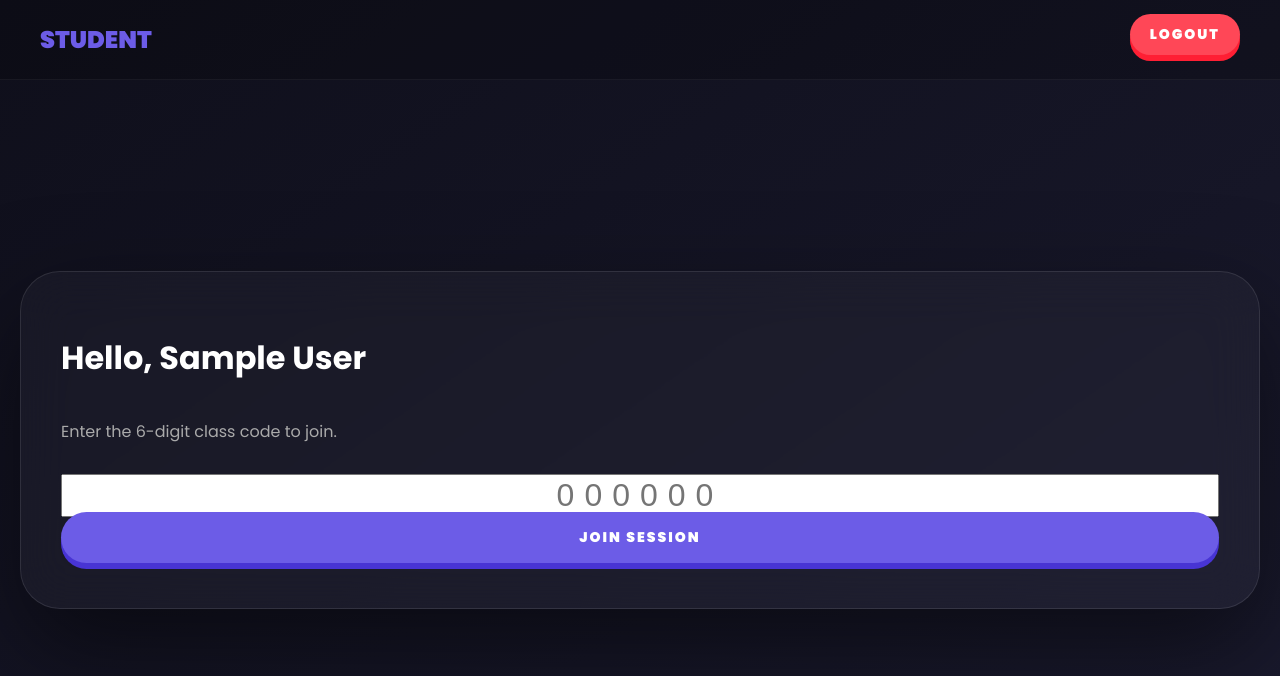
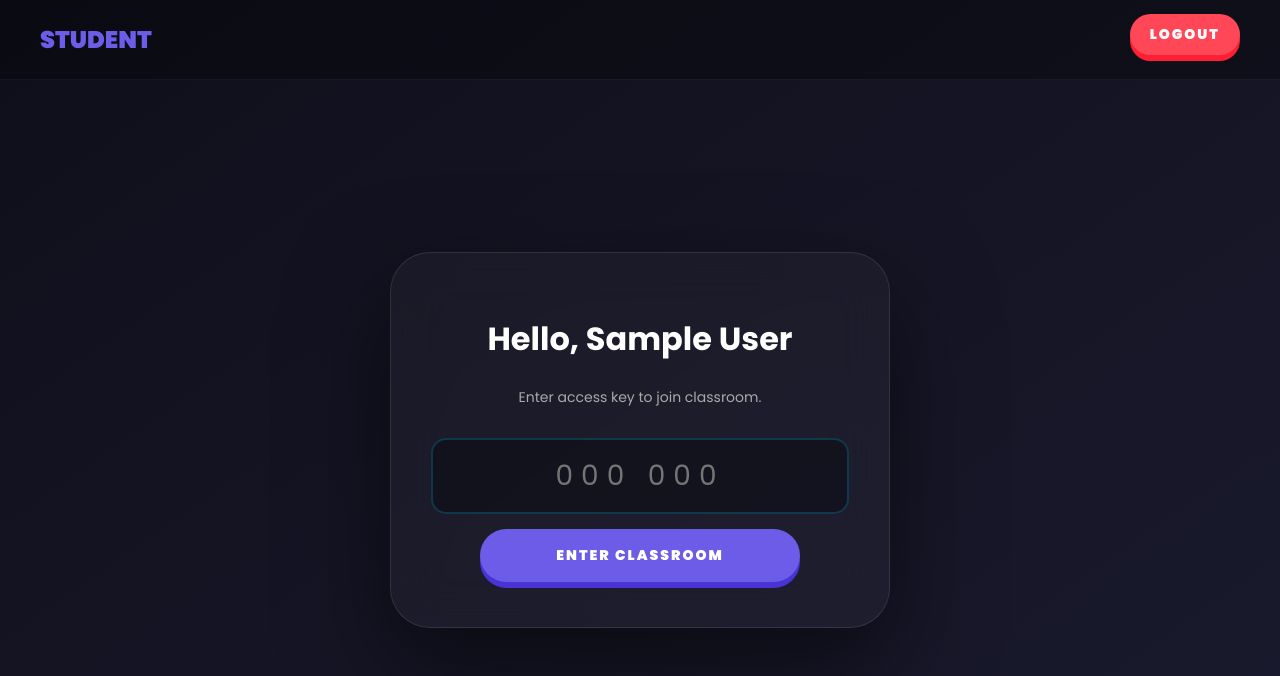
Before and after one commit to DEBOJYOTI-BAIN/Vi-Slides-second, a React (Vite) app in the folder vi-slides-frontend/: page /student in a window 1280 px wide. Shown: the top 676 px of the page. Built offline with nearby package versions, Linux system fonts and the light colour scheme; no server answers; sample sign-in values are in the browser's storage.

Commit message:
Dashboard UI fixed

```diff
--- a/vi-slides-frontend/src/index.css
+++ b/vi-slides-frontend/src/index.css
@@ -1,43 +1,49 @@
 @import url('https://fonts.googleapis.com/css2?family=Poppins:wght@300;400;700;900&display=swap');
 
-* { box-sizing: border-box; }
+/* --- 1. GLOBAL DEFAULTS --- */
+* {
+  box-sizing: border-box;
+  -webkit-font-smoothing: antialiased;
+}
 
 html, body, #root {
-  margin: 0; padding: 0;
-  height: 100vh; width: 100vw;
+  margin: 0;
+  padding: 0;
+  height: 100vh;
+  width: 100vw;
   font-family: 'Poppins', sans-serif;
+  /* Deep Midnight Gradient */
   background: linear-gradient(145deg, #0f0f1b 0%, #1a1a2e 100%);
   color: #ffffff;
-  overflow: hidden;
+  overflow: hidden; /* Prevents stray scrollbars */
 }
 
-.full-page { height: 100vh; width: 100vw; display: flex; flex-direction: column; }
-.centered-container { flex: 1; display: flex; align-items: center; justify-content: center; padding: 20px; }
-
-/* THE GIANT PROJECTOR CODE */
-.projector-box {
-  background: rgba(0, 210, 255, 0.05);
-  border: 2px dashed rgba(0, 210, 255, 0.3);
-  border-radius: 30px;
-  padding: 10px 50px;
-  cursor: pointer;
-  transition: all 0.2s;
-  margin-bottom: 30px;
-  text-align: center;
-}
-.projector-box:hover { background: rgba(0, 210, 255, 0.1); transform: scale(1.02); }
-
-.join-code-huge {
-  font-size: 180px; /* MASSIVE SIZE */
-  font-weight: 900;
-  color: #00d2ff;
-  letter-spacing: 25px;
-  margin: 0;
-  line-height: 1;
-  text-shadow: 0 10px 40px rgba(0, 210, 255, 0.4);
+/* --- 2. LAYOUT ENGINE --- */
+.full-page {
+  height: 100vh;
+  width: 100vw;
+  display: flex;
+  flex-direction: column;
 }
 
-/* CARDS */
+.centered-container {
+  flex: 1;
+  display: flex;
+  align-items: center;
+  justify-content: center;
+  padding: 20px;
+}
+
+/* Split screen layout for live sessions */
+.dashboard-layout {
+  display: flex;
+  height: calc(100vh - 80px); /* Total height minus Navbar */
+  width: 100%;
+}
+
+/* --- 3. UI COMPONENTS --- */
+
+/* The "Jewel Box" Card used in Dashboards */
 .glass-card {
   background: rgba(255, 255, 255, 0.03);
   backdrop-filter: blur(25px);
@@ -45,16 +51,24 @@ html, body, #root {
   padding: 40px;
   box-shadow: 0 40px 100px rgba(0,0,0,0.5);
   border: 1px solid rgba(255, 255, 255, 0.1);
+  text-align: center;
   width: 100%;
+  max-width: 500px; /* FORCES COMPACT RECTANGLE */
   display: flex;
   flex-direction: column;
+  align-items: center;
 }
 
-/* BUTTONS */
+/* Wider version of the card for Session Views */
+.session-card {
+  max-width: 850px;
+}
+
+/* 3D PILL BUTTONS */
 .btn-3d {
   all: unset;
   display: inline-block;
-  padding: 15px 30px;
+  padding: 16px 35px;
   font-size: 14px;
   font-weight: 800;
   text-transform: uppercase;
@@ -63,25 +77,121 @@ html, body, #root {
   border-radius: 50px;
   cursor: pointer;
   transition: all 0.1s;
-  transform: translateY(-5px);
+  transform: translateY(-5px); /* The "Lift" */
   text-align: center;
   box-shadow: 0 6px 0 rgba(0,0,0,0.3);
 }
+
 .btn-teacher { background: #00d2ff; box-shadow: 0 6px 0 #008ba3; }
 .btn-student { background: #6c5ce7; box-shadow: 0 6px 0 #4834d4; }
 .btn-logout  { background: #ff4757; box-shadow: 0 6px 0 #ff1f34; }
-.btn-3d:active { transform: translateY(0px); box-shadow: none; }
+
+.btn-3d:active {
+  transform: translateY(0px); /* Sinks to 2D when pressed */
+  box-shadow: none;
+}
+
+.btn-compact {
+  max-width: 250px;
+  width: 100%;
+}
+
+/* --- 4. INPUTS & TEXTAREAS --- */
+input, textarea {
+  width: 100%;
+  max-width: 100%;
+  background: rgba(0, 0, 0, 0.3);
+  border: 2px solid rgba(0, 210, 255, 0.2);
+  border-radius: 15px;
+  padding: 15px;
+  color: white;
+  font-size: 18px;
+  outline: none;
+  transition: all 0.3s;
+  font-family: inherit;
+  margin-bottom: 20px;
+}
+
+input:focus, textarea:focus {
+  border-color: #00d2ff;
+  box-shadow: 0 0 15px rgba(0, 210, 255, 0.1);
+}
+
+textarea { resize: none; height: 120px; }
+
+/* --- 5. SESSION SPECIFIC ELEMENTS --- */
+
+.sidebar {
+  width: 320px;
+  background: rgba(0, 0, 0, 0.2);
+  border-right: 1px solid rgba(255, 255, 255, 0.05);
+  padding: 25px;
+  overflow-y: auto;
+  backdrop-filter: blur(10px);
+}
+
+.main-stage {
+  flex: 1;
+  display: flex;
+  flex-direction: column;
+  align-items: center;
+  justify-content: flex-start;
+  padding: 40px;
+  overflow-y: auto;
+}
 
 .navbar {
-  height: 80px; padding: 0 40px;
-  display: flex; align-items: center; justify-content: space-between;
-  background: rgba(0, 0, 0, 0.2);
+  height: 80px;
+  padding: 0 40px;
+  display: flex;
+  align-items: center;
+  justify-content: space-between;
+  background: rgba(0, 0, 0, 0.3);
   border-bottom: 1px solid rgba(255, 255, 255, 0.05);
 }
 
-textarea {
-  width: 100%; background: rgba(0, 0, 0, 0.3);
-  border: 2px solid rgba(0, 210, 255, 0.3);
-  border-radius: 15px; padding: 15px; color: white;
-  resize: none; outline: none; font-family: inherit;
+/* THE GIANT PROJECTOR CODE */
+.projector-box {
+  background: rgba(0, 210, 255, 0.05);
+  border: 2px dashed rgba(0, 210, 255, 0.3);
+  border-radius: 30px;
+  padding: 20px 50px;
+  cursor: pointer;
+  text-align: center;
+  margin-bottom: 30px;
+  transition: transform 0.2s;
 }
+.projector-box:hover { transform: scale(1.02); }
+
+.giant-code {
+  font-size: 130px; /* High visibility for the professor */
+  font-weight: 900;
+  color: #00d2ff;
+  letter-spacing: 20px;
+  margin: 0;
+  line-height: 1;
+  text-shadow: 0 10px 30px rgba(0, 210, 255, 0.3);
+}
+
+/* Feed items for the sidebar */
+.feed-item {
+  background: rgba(255, 255, 255, 0.03);
+  padding: 15px;
+  border-radius: 15px;
+  margin-bottom: 12px;
+  border-left: 4px solid #6c5ce7;
+  font-size: 13px;
+  transition: background 0.2s;
+}
+.feed-item:hover { background: rgba(255, 255, 255, 0.08); }
+
+.status-badge {
+  padding: 5px 15px;
+  border-radius: 20px;
+  font-size: 10px;
+  font-weight: 900;
+  text-transform: uppercase;
+  letter-spacing: 1px;
+}
+.active-status { background: #2ecc71; color: #000; }
+.paused-status { background: #f1c40f; color: #000; }
--- a/vi-slides-frontend/src/pages/StudentDashboard.tsx
+++ b/vi-slides-frontend/src/pages/StudentDashboard.tsx
@@ -18,28 +18,34 @@ export default function StudentDashboard() {
       const res = await axios.get(`${import.meta.env.VITE_API_URL}/api/sessions/join/${code}`);
       localStorage.setItem('activeSession', JSON.stringify(res.data.session));
       navigate(`/session/${code}`);
-    } catch (err: any) {
-      const message = err.response?.data?.message || "Invalid Code";
-      alert(message);
-    }
+    } catch (err) { alert("Invalid Code"); }
   };
 
   return (
     <div className="full-page">
       <header className="navbar">
-        <h2 style={{ color: '#6c5ce7', fontWeight: 900 }}>STUDENT</h2>
-        <button className="btn-3d btn-logout" style={{ width: 'auto', padding: '10px 20px' }} onClick={() => { localStorage.clear(); navigate('/'); }}>Logout</button>
+        <h2 style={{fontWeight: 900, color: '#6c5ce7'}}>STUDENT</h2>
+        <button className="btn-3d btn-logout" style={{width: 'auto', padding: '10px 20px'}} onClick={() => {localStorage.clear(); navigate('/')}}>Logout</button>
       </header>
+
       <main className="centered-container">
+        {/* COMPACT RECTANGULAR CARD */}
         <div className="glass-card">
-          <h1>Hello, {name}</h1>
-          <p style={{ color: '#aaa', marginBottom: '30px' }}>Enter the 6-digit class code to join.</p>
+          <h1 style={{fontSize: '32px', marginBottom: '10px'}}>Hello, {name}</h1>
+          <p style={{color: '#aaa', marginBottom: '30px', fontSize: '14px'}}>Enter access key to join classroom.</p>
+
           <input
-            type="text" placeholder="000000" maxLength={6}
-            value={code} onChange={(e) => setCode(e.target.value)}
-            style={{ textAlign: 'center', fontSize: '32px', letterSpacing: '10px' }}
+            type="text"
+            placeholder="000 000"
+            className="input-compact"
+            value={code}
+            onChange={(e) => setCode(e.target.value)}
+            style={{textAlign: 'center', fontSize: '28px', letterSpacing: '8px'}}
           />
-          <button className="btn-3d btn-student" onClick={handleJoin}>Join Session</button>
+
+          <button className="btn-3d btn-student btn-compact" onClick={handleJoin}>
+            Enter Classroom
+          </button>
         </div>
       </main>
     </div>
--- a/vi-slides-frontend/src/pages/TeacherDashboard.tsx
+++ b/vi-slides-frontend/src/pages/TeacherDashboard.tsx
@@ -17,20 +17,25 @@ export default function TeacherDashboard() {
       const user = JSON.parse(localStorage.getItem('user') || '{}');
       const res = await axios.post(`${import.meta.env.VITE_API_URL}/api/sessions/create`, { teacherId: user._id });
       navigate(`/teacher-session/${res.data.sessionCode}`);
-    } catch (err) { alert("Creation Error"); }
+    } catch (err) { alert("Server Error"); }
   };
 
   return (
     <div className="full-page">
       <header className="navbar">
-        <h2 style={{ color: '#00d2ff', fontWeight: 900 }}>PORTAL</h2>
-        <button className="btn-3d btn-logout" style={{ width: 'auto', padding: '10px 20px' }} onClick={() => { localStorage.clear(); navigate('/'); }}>Logout</button>
+        <h2 style={{fontWeight: 900, color: '#00d2ff'}}>PROFESSOR</h2>
+        <button className="btn-3d btn-logout" style={{width: 'auto', padding: '10px 20px'}} onClick={() => {localStorage.clear(); navigate('/')}}>Logout</button>
       </header>
+
       <main className="centered-container">
+        {/* COMPACT RECTANGULAR CARD */}
         <div className="glass-card">
-          <h1 style={{ fontSize: '36px' }}>Welcome, {name}</h1>
-          <p style={{ color: '#aaa', marginBottom: '40px' }}>Ready to start an interactive session?</p>
-          <button className="btn-3d btn-teacher" onClick={handleStart}>+ Start New Class</button>
+          <h1 style={{fontSize: '32px', marginBottom: '10px'}}>Welcome, {name}</h1>
+          <p style={{color: '#aaa', marginBottom: '40px', fontSize: '14px'}}>Ready to lead an adaptive class?</p>
+
+          <button className="btn-3d btn-teacher btn-compact" onClick={handleStart}>
+            + Start New Session
+          </button>
         </div>
       </main>
     </div>
```
